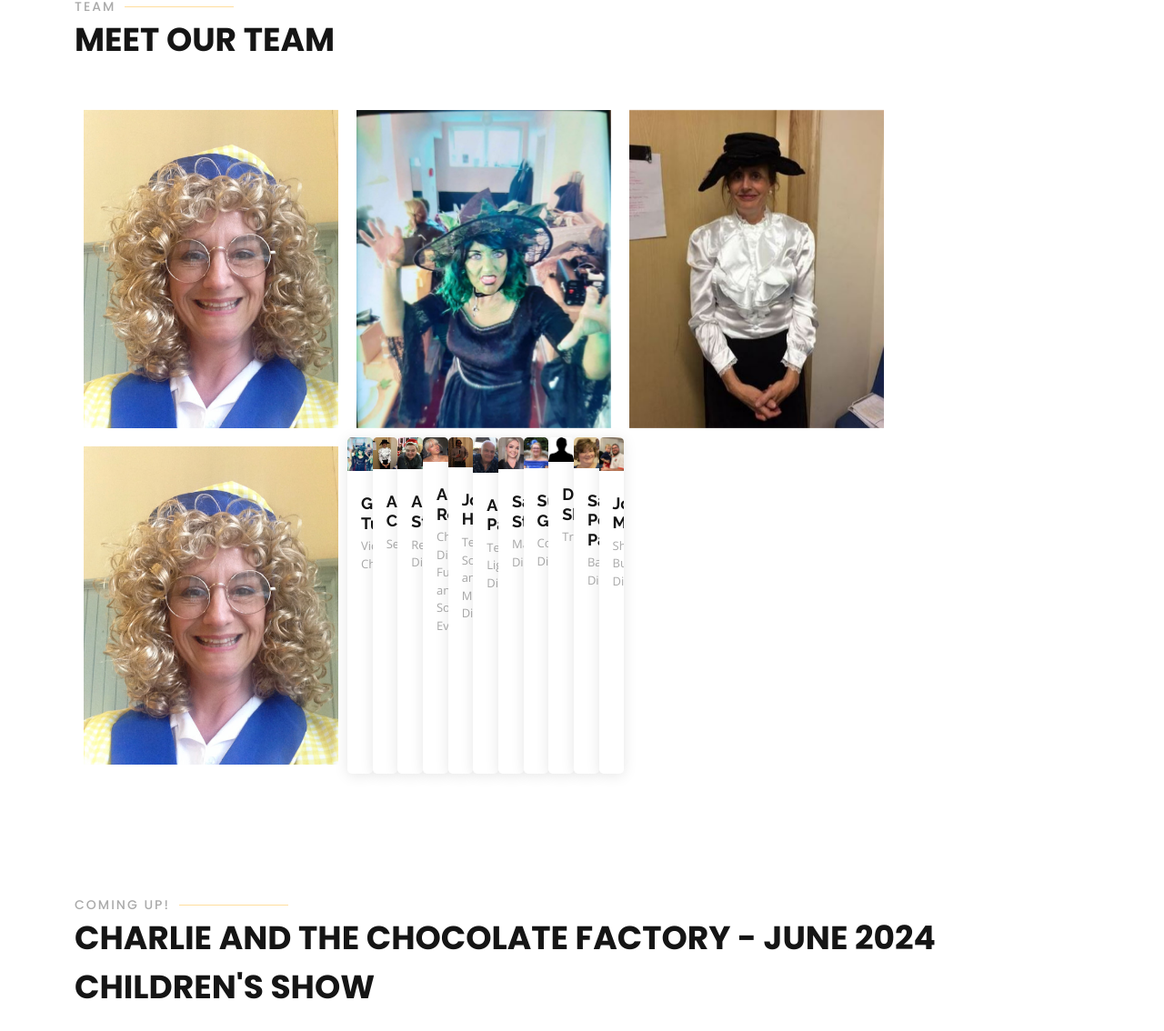
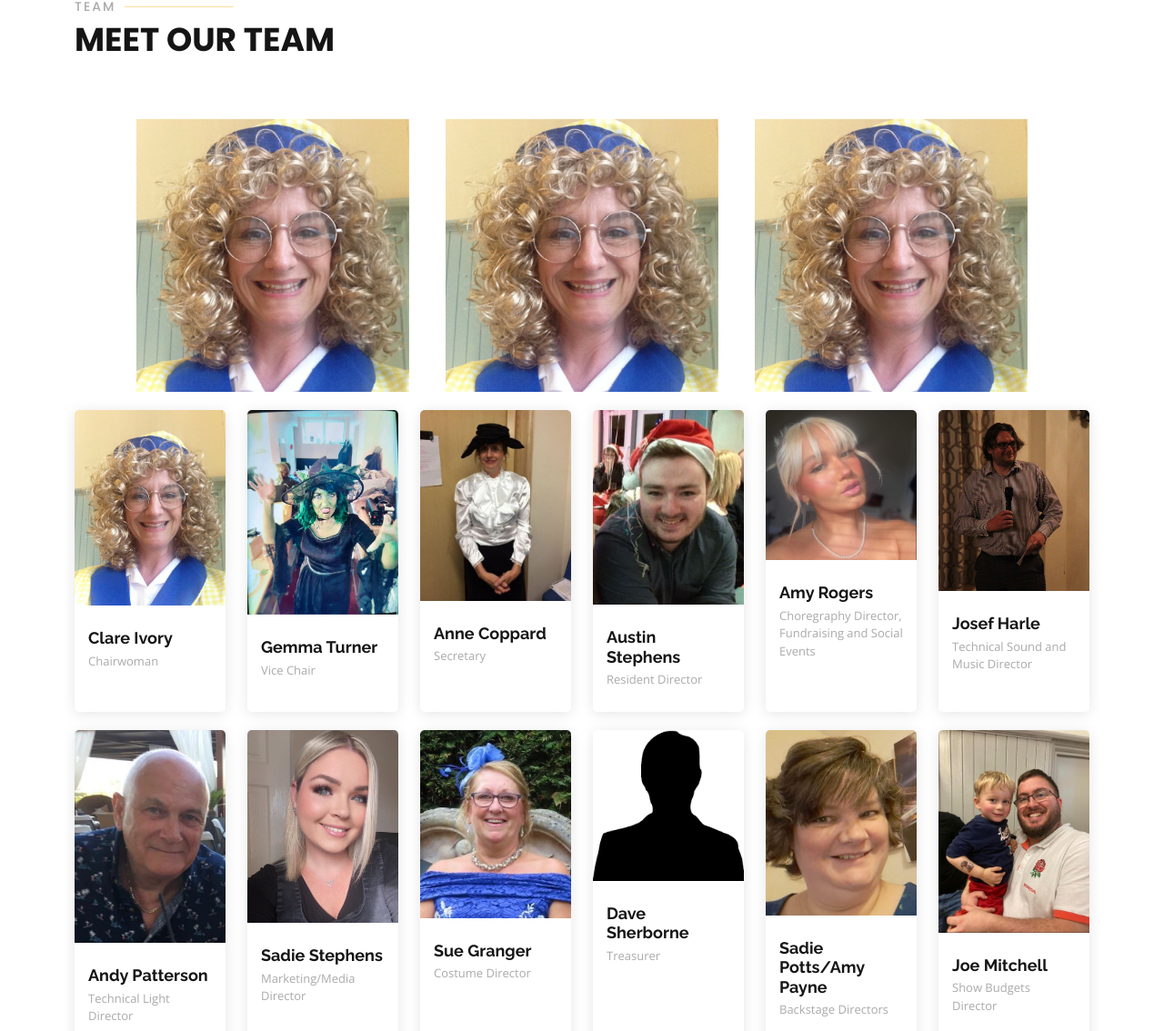
Before and after one commit to bloodytourists/paultonpads, a plain HTML site: page indextest.html in a window 1280 px wide. Shown: the part 4862-5996 px from the top of the page at 91% size. Drawn offline with nearby package versions, Linux system fonts and the light colour scheme.

Commit message:
Update with testindex, removed calendar

```diff
--- a/assets/css/style.css
+++ b/assets/css/style.css
@@ -1574,83 +1574,77 @@ section {
 }
 
 /**Added Flip card css**/
-/* entire container, keeps perspective */
-.flip-container {
+@import url('https://fonts.googleapis.com/css2?family=Poppins:wght@300;400;500;600;700;800;900&display=swap');
+
+/* Reseting */
+
+.flipcontainer{
+    transform-style: preserve-3d;
+}
+
+.flipcontainer .box{
+    position: relative;
+    width: 300px;
+    height: 300px;
+    margin: 20px;
+    transform-style: preserve-3d;
     perspective: 1000px;
-  margin: 10px;
-}
-	/* flip the pane when hovered */
-	.flip-container:hover .flipper, .flip-container.hover .flipper {
-		transform: rotateY(180deg);
-	}
-
-.flip-container, .front, .back {
-	width: 280px;
-	height: 350px;
-}
-
-/* flip speed goes here */
-.flipper {
-	transition: 0.6s;
-	transform-style: preserve-3d;
-
-	position: relative;
-}
-
-/* hide back of pane during swap */
-.front, .back {
-	backface-visibility: hidden;
-
+    cursor: pointer;
+}
+
+.flipcontainer .box .body{
     position: absolute;
     top: 0;
     left: 0;
-}
-
-/* front pane, placed above back */
-.front {
-	z-index: 2;
-	/* for firefox 31 */
-	transform: rotateY(0deg);
-}
-
-/* back, initially hidden pane */
-.back {
-  background: lightblue;
-  -webkit-transform: rotateY(-180deg);
-  -moz-transform: rotateY(-180deg);
-  -o-transform: rotateY(-180deg);
-  -ms-transform: rotateY(-180deg);
-  transform: rotateY(-180deg);
-}
-
-.back-logo {
+    width: 100%;
+    height: 100%;
+    transform-style: preserve-3d;
+    transition: 0.9s ease;
+}
+
+
+
+.flipcontainer .box .body .imgContainer{
     position: absolute;
-  top: 40px;
-  left: 90px;
-  width: 160px;
-  height: 117px;
-  background: url(assets/img/team/Clare.jpg) 0 0 no-repeat;
-}
-
-.back-title {
-  font-weight: bold;
-  color: #00304a;
+    top: 0;
+    left: 0;
+    width: 100%;
+    height: 100%;
+    transform-style: preserve-3d;
+}
+
+.flipcontainer .box .body .imgContainer img{
     position: absolute;
-  top: 10px;
+    top: 0;
     left: 0;
-  right: 0;
-  text-align: center;
-  text-shadow: 0.1em 0.1em 0.05em #acd7e5;
-  font-family: Courier;
-  font-size: 22px;
-}
-
-.back p {
+    width: 100%;
+    height: 100%;
+    object-fit: cover;
+}
+
+.flipcontainer .box .body .content{
     position: absolute;
-  bottom: 40px;
+    top: 0;
     left: 0;
-  right: 0;
-  text-align: center;
-  padding: 0 20px;
-  font-size: 18px;
-}
+    width: 100%;
+    height: 100%;
+    background: #333;
+    backface-visibility: hidden;
+    transform-style: preserve-3d;
+    transform: rotateY(180deg);
+}
+
+.flipcontainer .box:hover .body{
+    transform: rotateY(180deg);
+}
+
+.flipcontainer .box .body .content div{
+    transform-style: preserve-3d;
+    padding: 20px;
+    background: linear-gradient(45deg, #FE0061,#FFEB3B);
+    transform: translateZ(100px);
+}
+
+.flipcontainer .box .body .content div h3{
+    letter-spacing: 1px;
+}
--- a/indextest.html
+++ b/indextest.html
@@ -494,58 +494,58 @@
 
         <div class="row">
 
-          <div class="flip-container" ontouchstart="if (!window.__cfRLUnblockHandlers) return false; this.classList.toggle('hover');" data-cf-modified-ad8cc49e57e3e073cfba8f87-="">
-            <div class="flipper">
-              <div class="front" style="background: url(assets/img/team/Clare.jpg) no-repeat; background-size: cover;"></div>
-              <div class="back" style="background:#f8f8f8;">
-                <div class="back-logo"></div>
-                <div class="back-title">Clare Ivory</div>
-                <p>Mozilla Web Developer, MooTools & jQuery Consultant, MooTools Core Developer, Javascript Fanatic, CSS Tinkerer, PHP Hacker, and web lover.</p>
-              </div>
+          <div class="flipcontainer d-flex align-items-center justify-content-center flex-wrap">
+            <div class="box">
+                <div class="body">
+                    <div class="imgContainer">
+                        <img src="assets/img/team/Clare.jpg" alt="">
+                    </div>
+                    <div class="content d-flex flex-column align-items-center justify-content-center">
+                        <div>
+                            <h3 class="text-white fs-5">Post Title</h3>
+                            <p class="fs-6 text-white">Lorem ipsum dolor sit amet consectetur adipisicing elit. Explicabo sed cum neque, rem provident ex. Laboriosam perspiciatis modi eveniet in?</p>
+                        </div>
+                    </div>
+                </div>
             </div>
-          </div>
-
-          <div class="flip-container" ontouchstart="if (!window.__cfRLUnblockHandlers) return false; this.classList.toggle('hover');" data-cf-modified-ad8cc49e57e3e073cfba8f87-="">
-            <div class="flipper">
-              <div class="front" style="background: url(assets/img/team/Gemma.jpg) no-repeat; background-size: cover;"></div>
-              <div class="back" style="background:#f8f8f8;">
-                <div class="back-logo"></div>
-                <div class="back-title">Gemma Turner</div>
-                <p>Mozilla Web Developer, MooTools & jQuery Consultant, MooTools Core Developer, Javascript Fanatic, CSS Tinkerer, PHP Hacker, and web lover.</p>
-              </div>
+            <div class="box">
+                <div class="body">
+                    <div class="imgContainer">
+                        <img src="assets/img/team/Clare.jpg" alt="">
+                    </div>
+                    <div class="content d-flex flex-column align-items-center justify-content-center">
+                        <div>
+                            <h3 class="text-white fs-5">Post Title</h3>
+                            <p class="fs-6 text-white">Lorem ipsum dolor sit amet consectetur adipisicing elit. Explicabo sed cum neque, rem provident ex. Laboriosam perspiciatis modi eveniet in?</p>
+                        </div>
+                    </div>
+                </div>
             </div>
-          </div>
-
-          <div class="flip-container" ontouchstart="if (!window.__cfRLUnblockHandlers) return false; this.classList.toggle('hover');" data-cf-modified-ad8cc49e57e3e073cfba8f87-="">
-            <div class="flipper">
-              <div class="front" style="background: url(assets/img/team/Anne.JPG) no-repeat; background-size: cover;"></div>
-              <div class="back" style="background:#f8f8f8;">
-                <div class="back-logo"></div>
-                <div class="back-title">Anne Coppard</div>
-                <p>Mozilla Web Developer, MooTools & jQuery Consultant, MooTools Core Developer, Javascript Fanatic, CSS Tinkerer, PHP Hacker, and web lover.</p>
-              </div>
+            <div class="box">
+                <div class="body">
+                    <div class="imgContainer">
+                        <img src="assets/img/team/Clare.jpg" alt="">
+                    </div>
+                    <div class="content d-flex flex-column align-items-center justify-content-center">
+                        <div>
+                            <h3 class="text-white fs-5">Post Title</h3>
+                            <p class="fs-6 text-white">Lorem ipsum dolor sit amet consectetur adipisicing elit. Explicabo sed cum neque, rem provident ex. Laboriosam perspiciatis modi eveniet in?</p>
+                        </div>
+                    </div>
+                </div>
             </div>
-          </div>
-
-          <div class="flip-container" ontouchstart="if (!window.__cfRLUnblockHandlers) return false; this.classList.toggle('hover');" data-cf-modified-ad8cc49e57e3e073cfba8f87-="">
-            <div class="flipper">
-              <div class="front" style="background: url(assets/img/team/Clare.jpg) no-repeat; background-size: cover;"></div>
-              <div class="back" style="background:#f8f8f8;">
-                <div class="back-logo"></div>
-                <div class="back-title">Clare Ivory</div>
-                <p>Mozilla Web Developer, MooTools & jQuery Consultant, MooTools Core Developer, Javascript Fanatic, CSS Tinkerer, PHP Hacker, and web lover.</p>
-              </div>
-            </div>
-          </div>
-          <!-- End Test Card -->
+        </div>
 
           <div class="col-lg-2 col-md-4 d-flex align-items-stretch">
             <div class="member" data-aos="fade-up" data-aos-delay="100">
               <div class="member-img">
-                <div class="flip-container" ontouchstart="this.classList.toggle('hover');">
-            <div class="flipper">
-              <div class="front">
                 <img src="assets/img/team/Clare.jpg" class="img-fluid" alt="">
+                <!-- <div class="social">
+                  <a href=""><i class="bi bi-twitter"></i></a>
+                  <a href=""><i class="bi bi-facebook"></i></a>
+                  <a href=""><i class="bi bi-instagram"></i></a>
+                  <a href=""><i class="bi bi-linkedin"></i></a>
+                </div> -->
               </div>
               <div class="member-info">
                 <h4>Clare Ivory</h4>
@@ -553,11 +553,6 @@
               </div>
             </div>
           </div>
-          <div class="back">
-            <p>Some words</p>
-          </div>
-        </div>
-      </div>
 
           <div class="col-lg-2 col-md-4 d-flex align-items-stretch">
             <div class="member" data-aos="fade-up" data-aos-delay="200">
@@ -723,9 +718,6 @@
               </div>
             </div>
           </div>
-          <p></p>
-          <iframe src="https://calendar.google.com/calendar/embed?src=thepadsgroup%40gmail.com&ctz=Europe%2FLondon" style="border: 0" width="800" height="600" frameborder="0" scrolling="no"></iframe>
-
         </div>
 
       </div>
```
Lines whose indentation alone changed are shown as unchanged.
